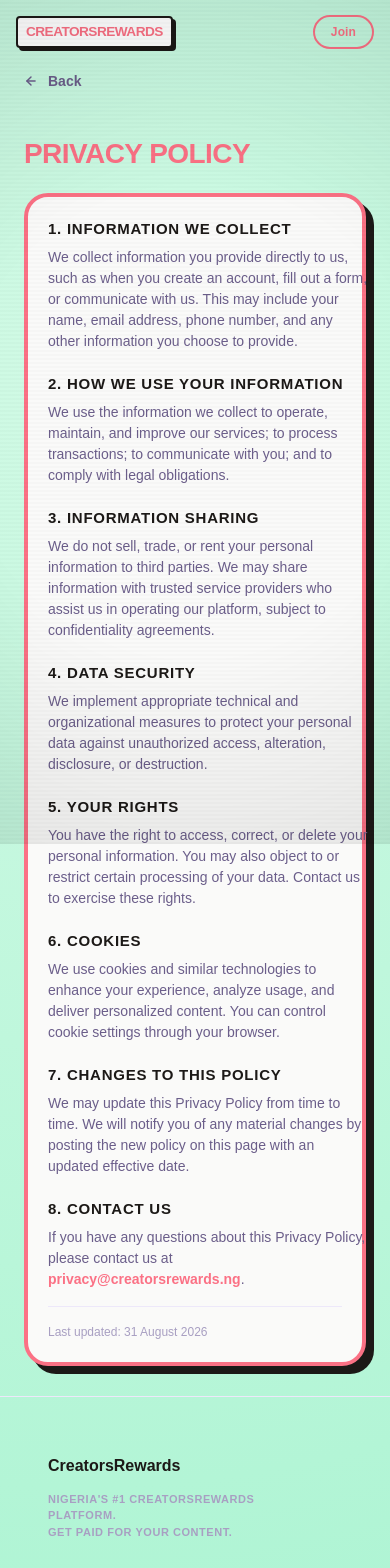
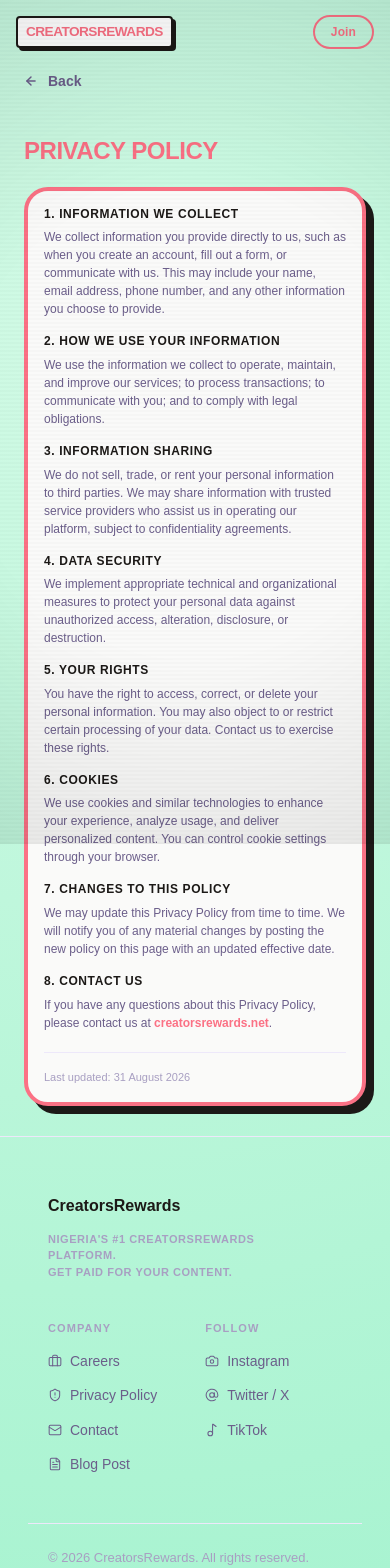
Before and after one commit to MarieLouize/CreatorRewards, a React (Vite) app: page /privacy in a window 390 px wide. Shown: the top 1568 px of the page. Built offline with nearby package versions, Linux system fonts and the light colour scheme; no server answers; a web font is replaced by a local one.

Commit message:
fixed the mobile responsiveness for privacy policy page

```diff
--- a/src/pages/PrivacyPage.tsx
+++ b/src/pages/PrivacyPage.tsx
@@ -24,7 +24,7 @@
           maxWidth: '1140px',
           width: '100%',
           margin: '0 auto',
-          padding: '70px 24px 30px', // Reduced top/bottom padding
+          padding: '70px 24px 30px',
           position: 'relative',
           zIndex: 1,
         }}
@@ -34,12 +34,12 @@
         <h1
           style={{
             fontFamily: 'var(--font-display)',
-            fontSize: 'clamp(28px, 4vw, 40px)',
+            fontSize: 'clamp(24px, 5vw, 40px)', // ← reduced floor
             fontWeight: 700,
             letterSpacing: '-0.02em',
             color: 'var(--cr-pink)',
             textTransform: 'uppercase',
-            marginBottom: '16px', // Tightened margin
+            marginBottom: '16px',
             animation: 'popBounce 0.6s cubic-bezier(0.16,1,0.3,1) both',
           }}
         >
@@ -49,17 +49,17 @@
         <div
           className="card"
           style={{
-            padding: 'clamp(20px, 3vw, 32px)',
+            padding: 'clamp(16px, 3vw, 32px)',
             animation:
               'slideUpSmooth 0.6s cubic-bezier(0.16,1,0.3,1) both 80ms',
           }}
         >
-          {/* Responsive 2-column grid for wide screens */}
+          {/* Grid: 2-col on desktop, 1-col on mobile */}
           <div
             style={{
               display: 'grid',
-              gridTemplateColumns: 'repeat(auto-fit, minmax(320px, 1fr))',
-              gap: '20px 32px',
+              gridTemplateColumns: 'repeat(auto-fit, minmax(280px, 1fr))', // ← 280 → 240
+              gap: 'clamp(16px, 2vw, 24px) clamp(20px, 3vw, 32px)',
             }}
           >
             <Section title="1. Information We Collect">
@@ -110,14 +110,14 @@
               If you have any questions about this Privacy Policy, please
               contact us at{' '}
               <a
-                href="mailto:privacy@creatorsrewards.ng"
+                href="mailto:creatorsrewards.net"
                 style={{
                   color: 'var(--cr-pink)',
                   textDecoration: 'none',
                   fontWeight: 700,
                 }}
               >
-                privacy@creatorsrewards.ng
+                creatorsrewards.net
               </a>
               .
             </Section>
@@ -125,9 +125,9 @@
 
           <p
             style={{
-              fontSize: '12px',
+              fontSize: '11px', // ← smaller
               color: 'var(--text-muted)',
-              marginTop: '16px',
+              marginTop: '20px',
               paddingTop: '16px',
               borderTop: '1px solid var(--border-subtle)',
             }}
@@ -159,19 +159,20 @@
       <h2
         style={{
           fontFamily: 'var(--font-display)',
-          fontSize: '15px',
+          fontSize: 'clamp(12px, 2vw, 15px)', // ← mobile floor 12px
           fontWeight: 700,
           textTransform: 'uppercase',
           letterSpacing: '0.05em',
           color: 'var(--cr-dark)',
           marginBottom: '6px',
+          lineHeight: 1.3,
         }}
       >
         {title}
       </h2>
       <p
         style={{
-          fontSize: '14px',
+          fontSize: 'clamp(12px, 1.8vw, 14px)', // ← mobile floor 12px
           color: 'var(--text-secondary)',
           lineHeight: 1.5,
         }}
```
